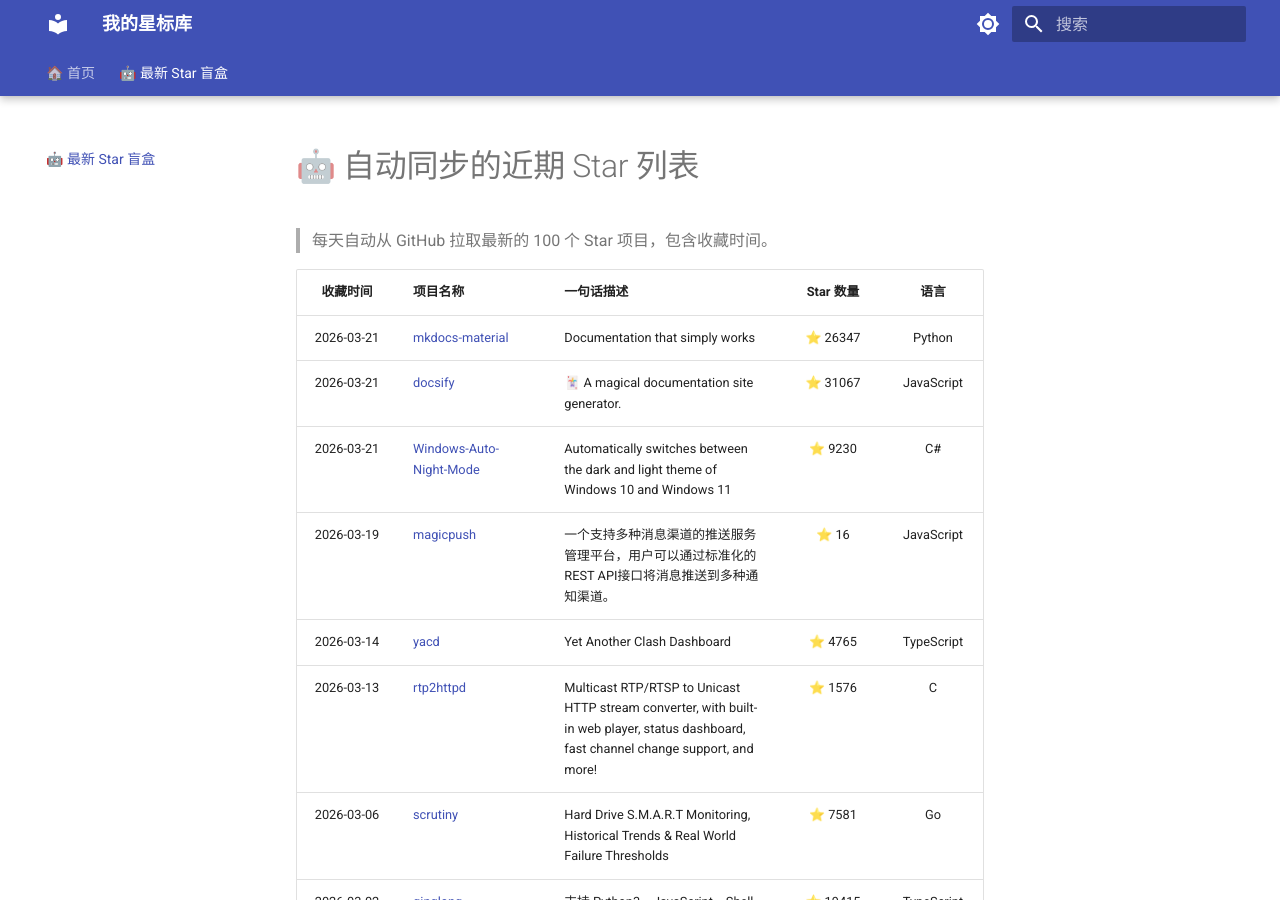
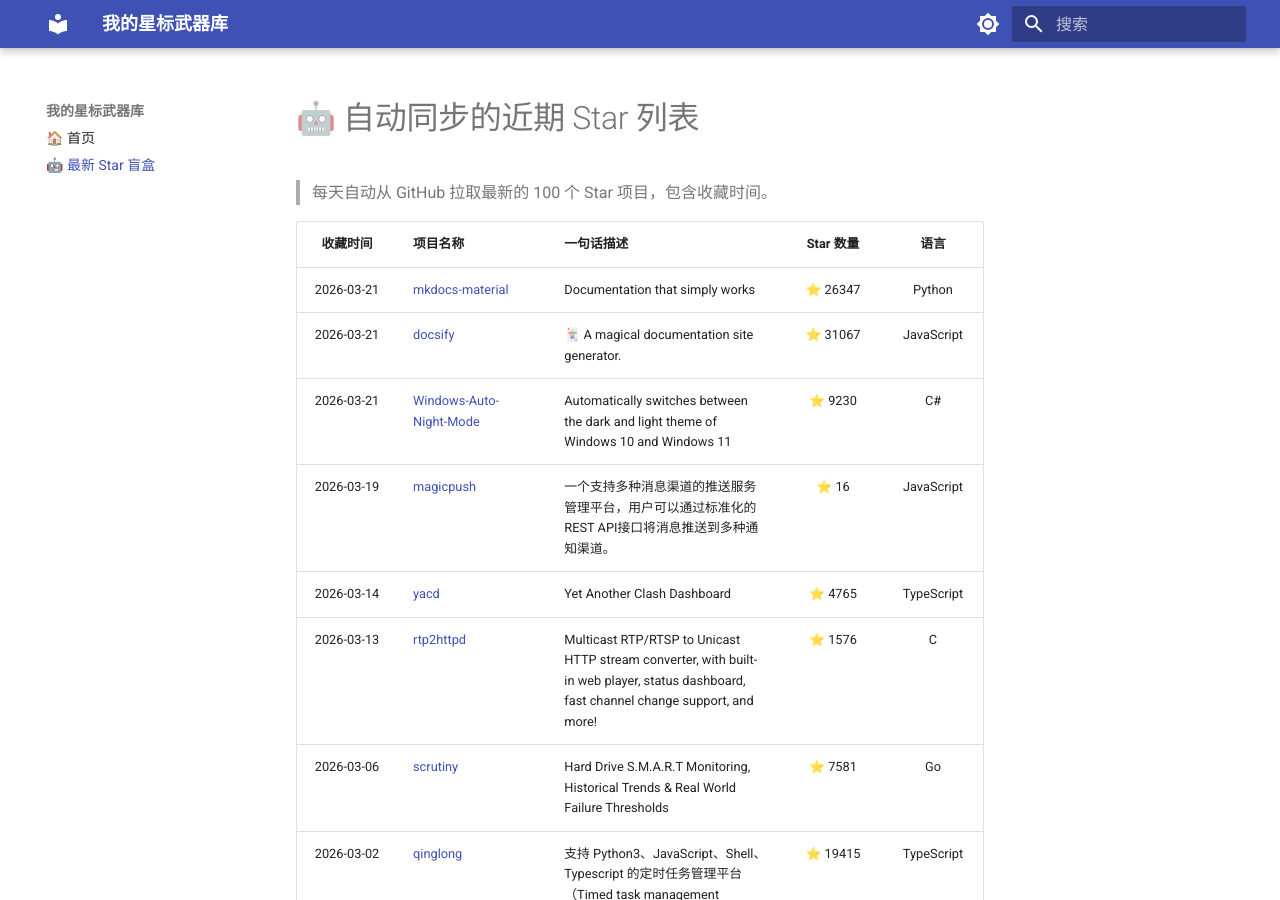
Before and after one commit to alexytcao/my-stars-nav, an MkDocs documentation site: the page built from docs/auto_stars.md, in a window 1280 px wide and 900 px high. Built offline with MkDocs 1.6.1 and Material for MkDocs 9.7.7, drawn with Linux system fonts in a browser that asks for light colours; some of the changed lines change nothing that is shown.

Commit message:
Update mkdocs.yml

```diff
--- a/mkdocs.yml
+++ b/mkdocs.yml
@@ -1,15 +1,15 @@
-site_name: 我的星标库 # 改这里：你的网站主标题
+site_name: 我的星标武器库
 site_description: GitHub Star 项目分类导航
 
 theme:
   name: material
-  language: zh # 设置为中文，自带的搜索框会支持中文分词
+  language: zh
   features:
-    - navigation.tabs # 开启顶部导航栏
-    - navigation.tabs.sticky # 🌟 新增：导航栏吸顶，向下滚动时菜单不消失
+    # 🌟 核心修改：删除了 navigation.tabs，让分类菜单常驻在左侧不消失
     - navigation.top # 开启返回顶部按钮
     - search.suggest # 搜索建议
-  palette: # 🌟 新增：日间/夜间模式切换按钮配置
+    - navigation.tracking # 当你在右侧滚动时，左侧菜单会自动高亮你所在的位置
+  palette:
     - scheme: default
       primary: indigo
       toggle:
@@ -21,19 +21,17 @@
         icon: material/brightness-4
         name: 切换到日间模式
 
-# Markdown 扩展语法支持（表格、Emoji等）
 markdown_extensions:
   - tables
   - pymdownx.emoji:
       emoji_index: !!python/name:material.extensions.emoji.twemoji
       emoji_generator: !!python/name:material.extensions.emoji.to_svg
-  - attr_list # 允许你给文字加标签样式
+  - attr_list
 
-# 🌟 新增：插件配置（用于显示最后更新时间）
 plugins:
-  - search # 声明了 plugins 节点后，必须把自带的 search 加回来
+  - search
   - git-revision-date-localized:
-      type: date # 显示格式为：YYYY年MM月DD日
+      type: date
       fallback_to_build_date: true
 
 extra_css:
```
